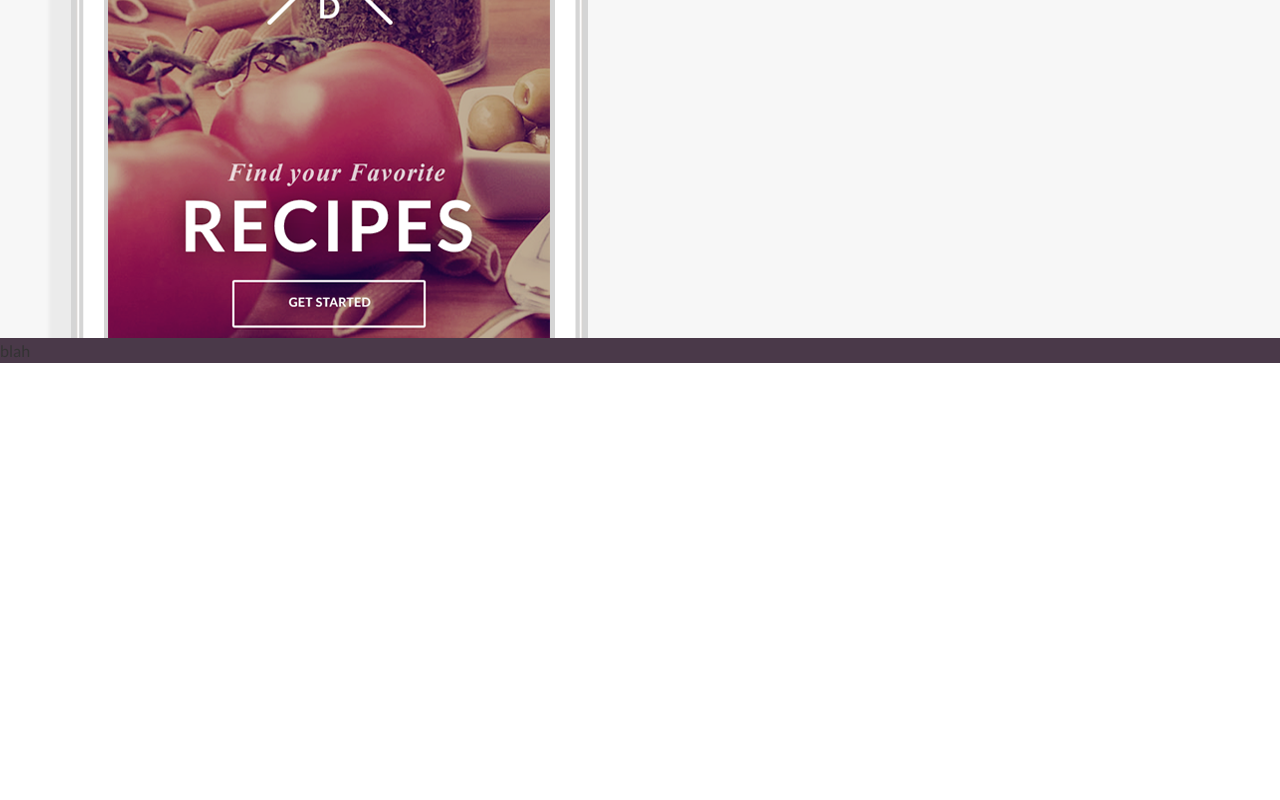
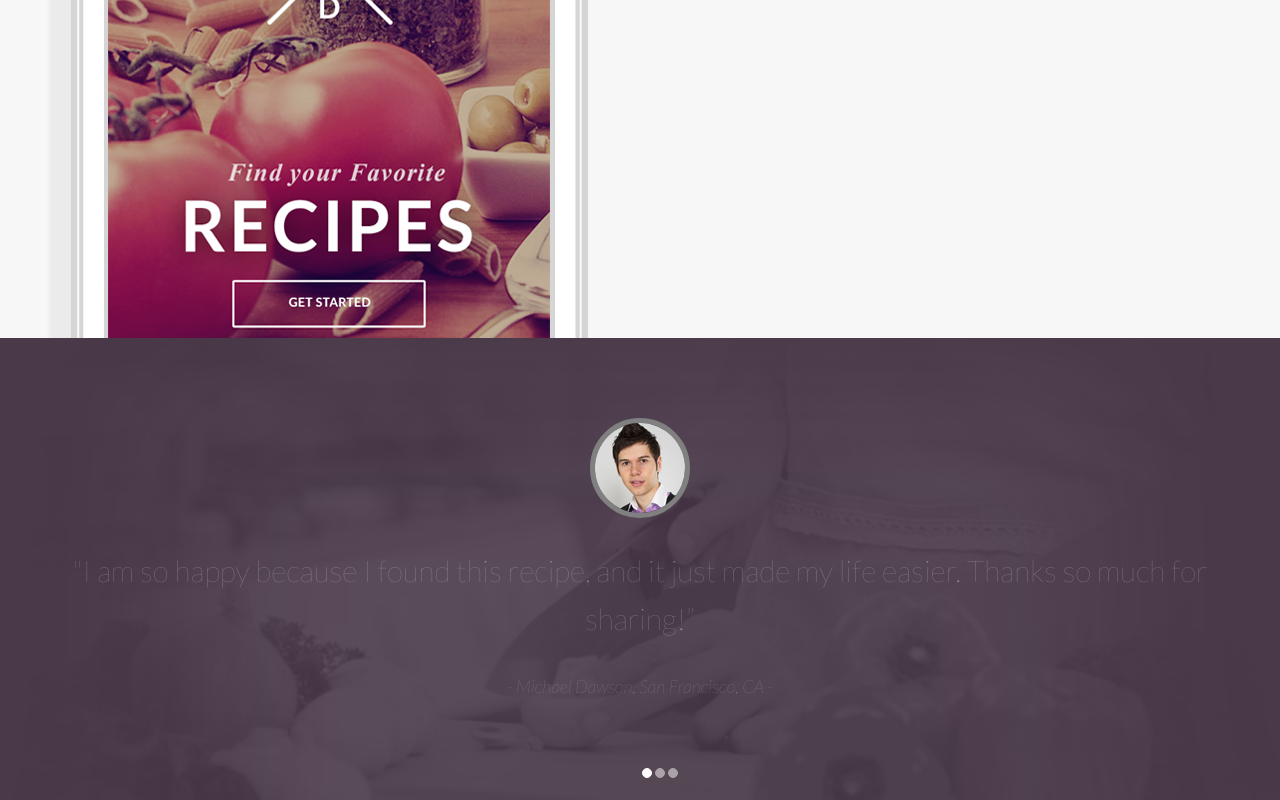
Before and after one commit to ErVuts/Recipes, a plain HTML site: page index.html in a window 1280 px wide. Shown: the part 1779-2579 px from the top of the page. Before the commit the page ends 2142 px from the top, so only its background shows below. Drawn offline with Linux system fonts and the light colour scheme; a web font is replaced by a local one.

Commit message:
added review section

```diff
--- a/index.html
+++ b/index.html
@@ -42,8 +42,7 @@
 					<h1 class="cover__title">Recipes</h1>
 						<a href="#" class="btn">Get started</a>
 						<span class="">OR SEND US YOUR OWN RECIPES AND <a href="#" class="reward">GET REWARDED!</a></span>
-			</div>
-		</section>
+			</div></section>
 <section>
 	<div class="container">
 		<div class="features">
@@ -99,14 +98,45 @@
 					malesuada. Duis vehicula a nibh id hendrerit. Donec sit amet ultrices
 					ante, a mattis massa.
 				</p>
-				<img src="img/img5.jpg" alt="" class="app__btn">
-				<img src="img/img6.jpg" alt="" class="app__btn">
+				<a href="#" class="app__link">
+					<img src="img/img5.jpg" alt="" class="app__btn">
+				</a>
+				<a href="#" class="app__link">
+					<img src="img/img6.jpg" alt="" class="app__btn">
+				</a>
 			</div>
 		</div>
 	</div>
 </section>
 <section class="section section--purple">
-			blah
+	<div class="container">
+		<div class="review slider">
+			<div class="review__img-box">
+				<img src="img/img8.jpg" alt="" class="review__img">
+			</div>
+			<span class="review__quote">
+				"I am so happy because I found this recipe, and it just made my life easier.
+				Thanks  so much for sharing!”
+			</span>
+			<span class="review__author">
+				- Michael Dawson, San Francisco, CA -
+			</span>
+			<ul class="slider__dots">
+					<li>
+						<button class="slider__dot slider__dot--active"></button>
+					</li>
+					<li>
+						<button class="slider__dot">
+						</button>
+					</li>
+					<li>
+						<button class="slider__dot">
+						</button>
+					</li>
+				</ul>
+
+		</div>
+	</div>
 		</section>
 
 </body>
--- a/scss/style.scss
+++ b/scss/style.scss
@@ -1,6 +1,22 @@
 @import url('https://fonts.googleapis.com/css?family=Open+Sans');
 @import url('https://fonts.googleapis.com/css?family=Lato:300,400,700&display=swap');
 @import url('https://fonts.googleapis.com/css?family=Noto+Serif:400i,700i&display=swap');
+
+@font-face {
+    font-family:'Lato Hairline';
+    src: url('..fonts/latohairline/lato_hairline.woff2') format('woff2'),
+         url('../fonts/latohairline/lato_hairline.woff') format('woff');
+    font-weight: normal;
+    font-style: normal;
+}
+
+@font-face {
+    font-family: 'Lato Hairline Italic';
+    src: url('..fonts/latohairline/lato_hairlineitalic.woff2') format('woff2'),
+         url('../fonts/latohairline/lato_hairlineitalic.woff') format('woff');
+    font-weight: normal;
+    font-style: normal;
+}
 
 @import 'normalize';
 @import 'mixin';
@@ -15,7 +31,7 @@ $brand-color: #4a3949;
 
 
 html {
-	font: 10px/1.6 'Lato', 'Noto Serif', sans-serif;
+	font: 10px/1.6 'Lato', 'Noto Serif', 'Lato Hairline Italic', 'Lato Hairline',  sans-serif;
 	height: 100%;
 }
 
@@ -32,8 +48,10 @@ body {
 	}
 	&--purple {
 		background-color: #4a3949;
-		// height: 800px;
-		// width: 100%;
+		background-image: url(../img/img7.png);
+		background-position: center;
+		background-repeat: no-repeat;
+		background-size: cover;
 	}
 }
 
@@ -205,20 +223,15 @@ nav {
 			margin: 0;
 		}
 	}
-
 	&__title {
 		margin: 0 13%;
 		margin: 20px 0 30px 0;
-
-
 	}
-
 }
 
 .app {
 	display: flex;
 	flex-direction: row;
-	justify-content:center ;
 	&__img {
 			margin-top: 100px;
 			height: 760px;
@@ -236,4 +249,70 @@ nav {
 			color:#676767;
 			font-weight:300;
 	}
+	&__link {
+		text-decoration: none;
+	}
 }
+
+.review {
+	display: flex;
+	justify-content: center;
+	align-items: center;
+	flex-direction:column;
+	color:#f4f3f4;
+	text-align: center;
+	list-style-type:none;
+	&__img-box {
+		margin: 80px 0 30px 0;
+		width: 100px;
+		height: 100px;
+		min-height:100%;
+		border:5px solid grey;
+		border-radius:60%;
+		overflow: hidden;
+		position: relative;
+	}
+	&__img {
+		position: absolute;
+		top:-15%;
+		left: -30%;
+	}
+	&__quote {
+		font-family:'Lato Hairline';
+		font-size: 3rem;
+		opacity:.4;
+	}
+	&__author {
+		font-family: 'Lato Hairline Italic';
+		font-size: 1.8rem;
+		opacity:.4;
+		margin-top: 30px;
+		margin-bottom: 40px;
+	}
+	&__btns {
+
+
+	}
+}
+
+.slider {
+	&__dots {
+		list-style-type: none;
+		li {
+		display: inline-block;
+		}
+	}
+	&__dot {
+		background-color:#fff;
+		border:1px solid #fff;
+		width: 10px;
+		height: 10px;
+		border-radius:50%;
+ 		padding: 0;
+ 		outline:none;
+ 		opacity:.5;
+ 		@include hover{
+ 			opacity:1;
+ 		}
+	}
+}
```
Also changed, not shown: css/style.css, fonts/Lato-Hairline.ttf (added), fonts/Lato-HairlineItalic.ttf (added), fonts/latohairline/lato_hairline.woff (added), fonts/latohairline/lato_hairline.woff2 (added), fonts/latohairline/lato_hairlineitalic.woff (added), fonts/latohairline/lato_hairlineitalic.woff2 (added), img/img7.png (added), img/img8.jpg (added).
